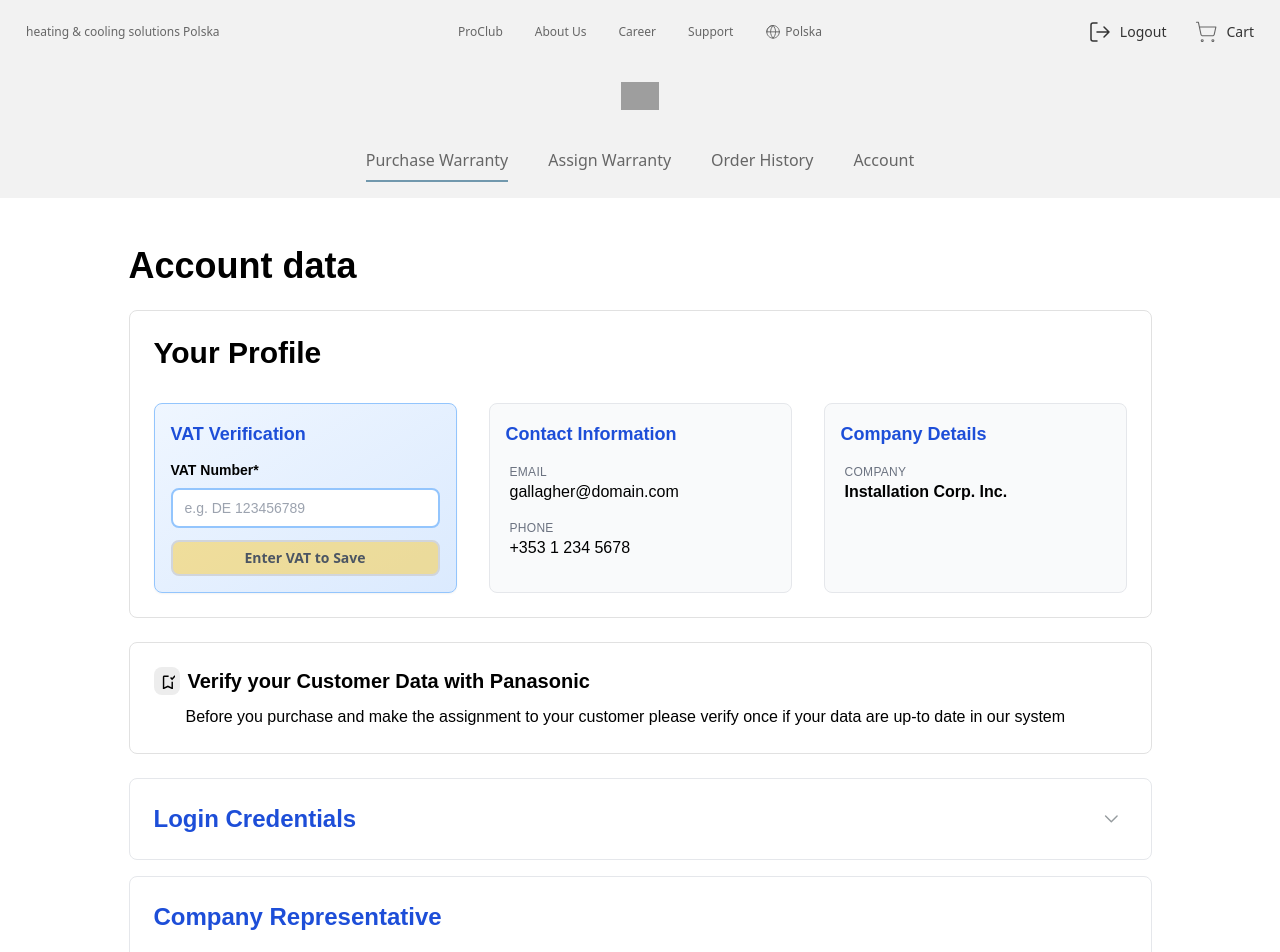
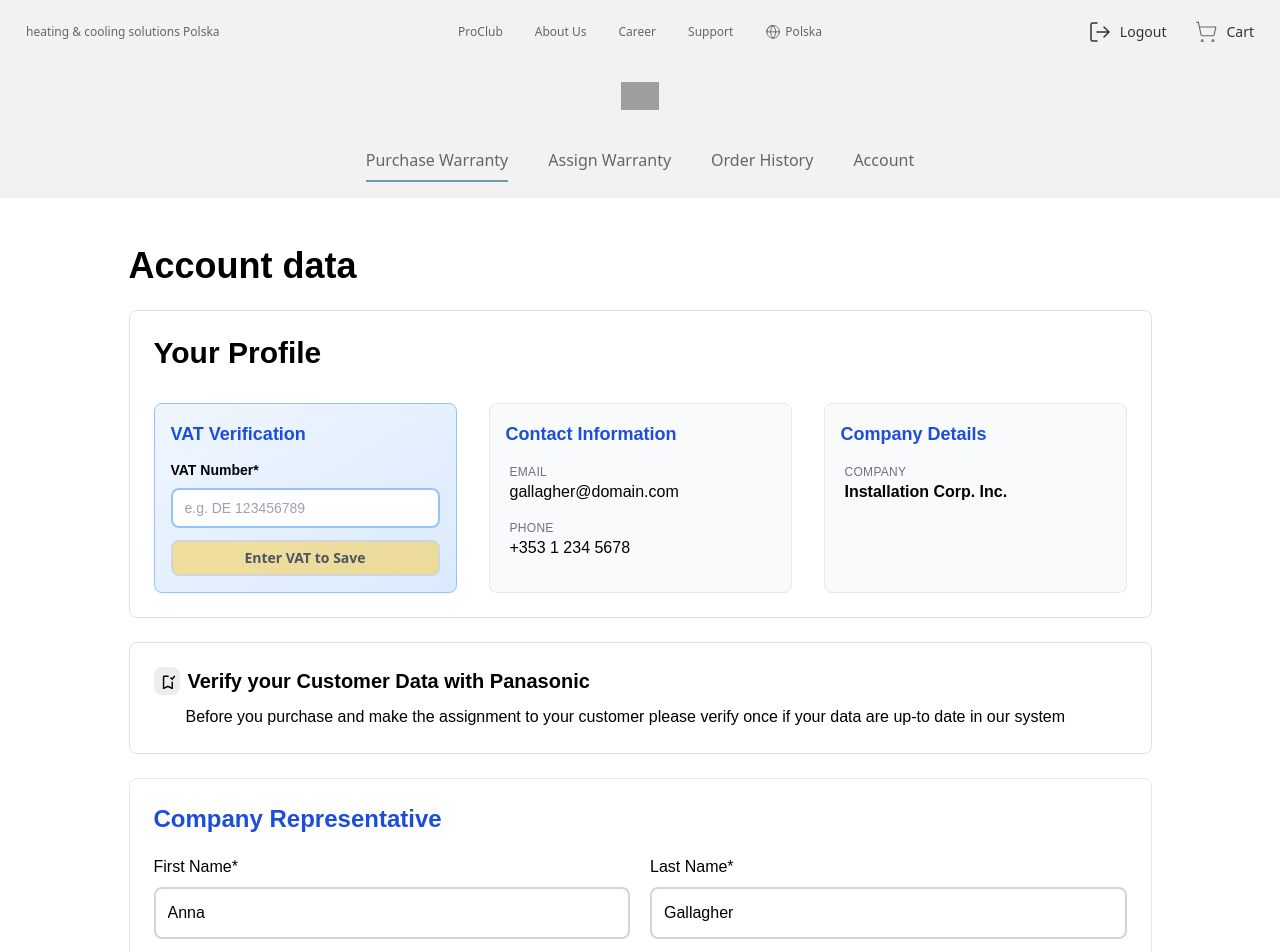
Before and after one commit to prashob87/builder-poc, a React (Vite) app: page /account-data in a window 1280 px wide. Shown: the top 952 px of the page. Built offline with nearby package versions, Linux system fonts and the light colour scheme; grey boxes are pictures that could not be loaded.

Commit message:
Remove Login Credentials section from account data page
cgen-5e2d76ded4c7459c9ec75ea55c9a5a7a

```diff
--- a/client/pages/AccountData.tsx
+++ b/client/pages/AccountData.tsx
@@ -246,67 +246,6 @@ export default function AccountData() {
             <div className="flex flex-col gap-8">
               <div className="flex flex-col gap-4">
 
-                {/* Log in data */}
-                <div className="border border-gray-200 rounded-lg p-6 flex flex-col gap-5">
-                  <div className="flex items-center justify-between">
-                    <h3 className="text-black text-2xl font-bold font-[Arial] text-blue-700">Login Credentials</h3>
-                    <button
-                      type="button"
-                      aria-expanded={loginOpen}
-                      onClick={() => setLoginOpen((v) => !v)}
-                      aria-label="Toggle login credentials"
-                      className="p-1 rounded hover:bg-gray-100"
-                    >
-                      <svg className={`w-6 h-6 transition-transform ${loginOpen ? 'rotate-180' : ''}`} viewBox="0 0 25 25" fill="none">
-                        <path d="M6.83203 9.34058L12.832 15.3406L18.832 9.34058" stroke="#969C9F" strokeWidth="1.5" strokeLinecap="round" strokeLinejoin="round"/>
-                      </svg>
-                    </button>
-                  </div>
-
-                  {loginOpen && (
-                  <div className="flex gap-5">
-                    {/* Email Address */}
-                    <div className="flex-1 flex flex-col gap-2">
-                      <label className="text-black text-base font-semibold font-[Arial] leading-6">Email Address*</label>
-                      <div className="h-11 px-3 py-6 bg-white border-2 border-gray-300 rounded-lg flex items-center transition-all hover:border-blue-300">
-                        <span className="text-[#969C9F] text-base font-[Arial]">anna.gallagher@domain.com</span>
-                      </div>
-                    </div>
-
-                    {/* New Password */}
-                    <div className="flex-1 flex flex-col gap-2">
-                      <label className="text-black text-base font-semibold font-[Arial] leading-6">New Password*</label>
-                      <div className="h-11 px-3 py-6 bg-white border-2 border-gray-300 rounded-lg flex items-center justify-between transition-all hover:border-blue-300">
-                        <input
-                          type={showNewPassword ? "text" : "password"}
-                          value={newPassword}
-                          onChange={(e) => setNewPassword(e.target.value)}
-                          className="flex-1 text-base text-black font-[Arial] outline-none bg-transparent"
-                        />
-                        <button
-                          type="button"
-                          aria-label={showNewPassword ? "Hide password" : "Show password"}
-                          onClick={() => setShowNewPassword((v) => !v)}
-                          className="text-panasonic-blue hover:text-panasonic-blue/90 focus:outline-none focus:ring-2 focus:ring-panasonic-blue rounded p-1"
-                        >
-                          {showNewPassword ? (
-                            <svg className="w-5 h-5" viewBox="0 0 24 24" fill="none">
-                              <path d="M2.458 12C3.732 7.943 7.523 5 12 5c4.477 0 8.268 2.943 9.542 7-1.274 4.057-5.065 7-9.542 7-4.477 0-8.268-2.943-9.542-7z" stroke="currentColor" strokeWidth="2" strokeLinecap="round" strokeLinejoin="round" />
-                              <path d="M3 3l18 18" stroke="currentColor" strokeWidth="2" strokeLinecap="round" strokeLinejoin="round" />
-                            </svg>
-                          ) : (
-                            <svg className="w-5 h-5" viewBox="0 0 24 24" fill="none">
-                              <path d="M2.458 12C3.732 7.943 7.523 5 12 5c4.477 0 8.268 2.943 9.542 7-1.274 4.057-5.065 7-9.542 7-4.477 0-8.268-2.943-9.542-7z" stroke="currentColor" strokeWidth="2" strokeLinecap="round" strokeLinejoin="round" />
-                              <circle cx="12" cy="12" r="3" stroke="currentColor" strokeWidth="2" strokeLinecap="round" strokeLinejoin="round" />
-                            </svg>
-                          )}
-                        </button>
-                      </div>
-                    </div>
-                  </div>
-                  )}
-                </div>
-
                 {/* Company Representative Section */}
                 <div className="border border-gray-200 rounded-lg p-6 flex flex-col gap-5">
                   <h3 className="text-black text-2xl font-bold font-[Arial] text-blue-700">Company Representative</h3>
```
